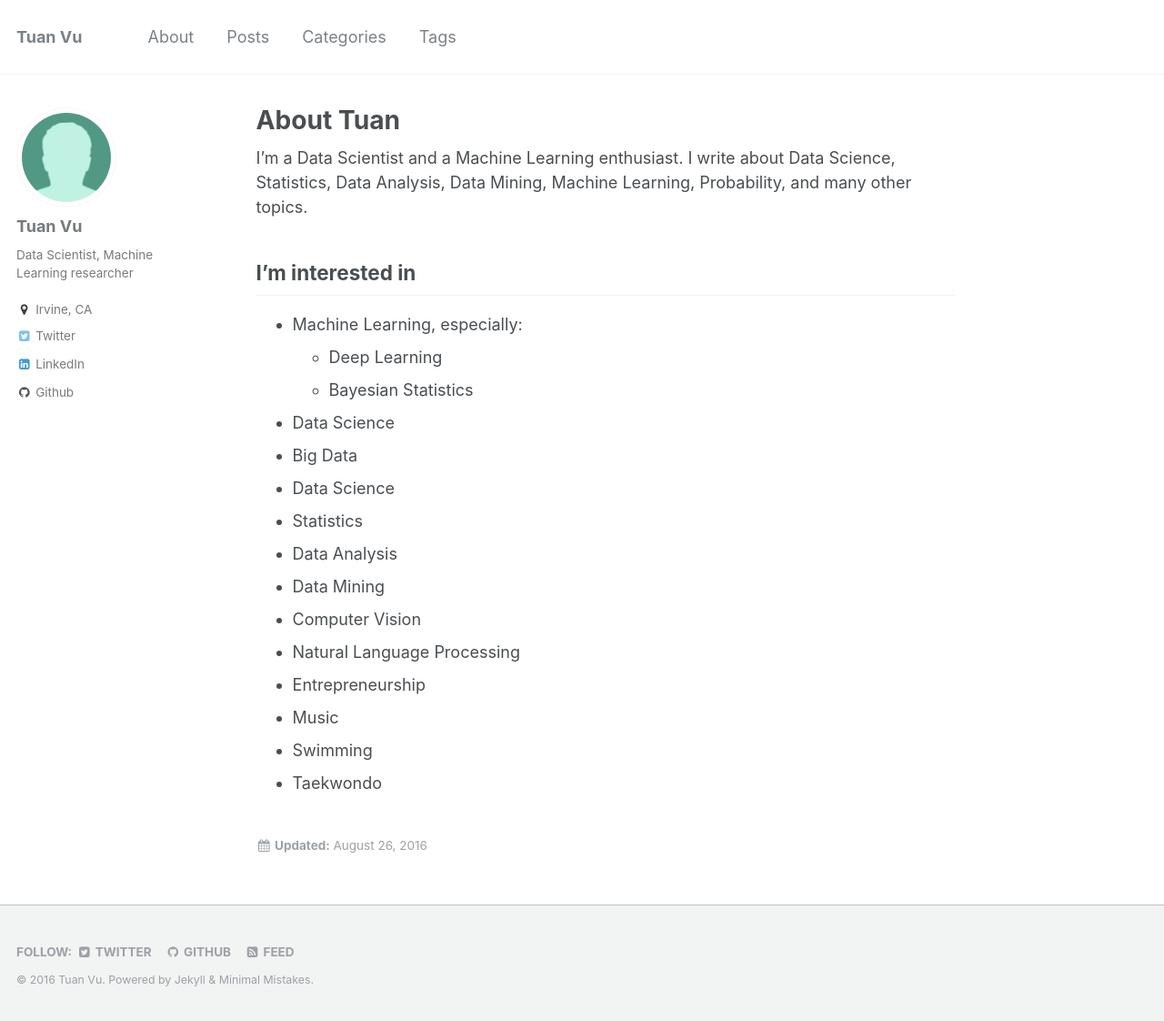
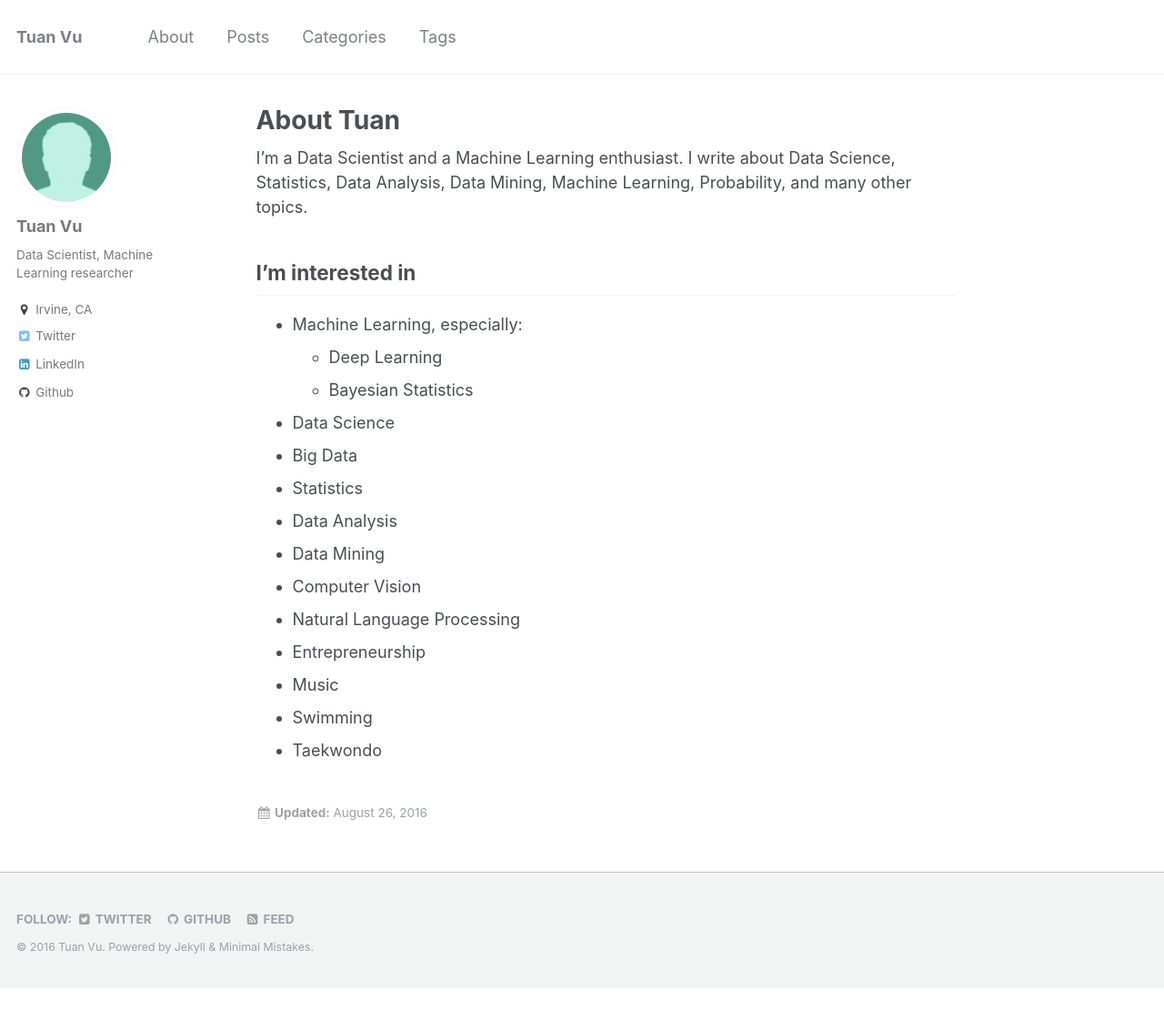
Before and after one commit to jeanho1/tuanavu.github.io, a Jekyll site: the page built from _pages/about.md, in a window 1280 px wide and 1122 px high. Shown: the whole window at 91% size. Built offline with Jekyll 4.4.1, drawn with Linux system fonts in a browser that asks for light colours.

Commit message:
Update about.md

```diff
--- a/_pages/about.md
+++ b/_pages/about.md
@@ -26,7 +26,6 @@ I'm a Data Scientist and a Machine Learning enthusiast. I write about Data Scien
   * Bayesian Statistics
 * Data Science
 * Big Data
-* Data Science
 * Statistics
 * Data Analysis
 * Data Mining
```
